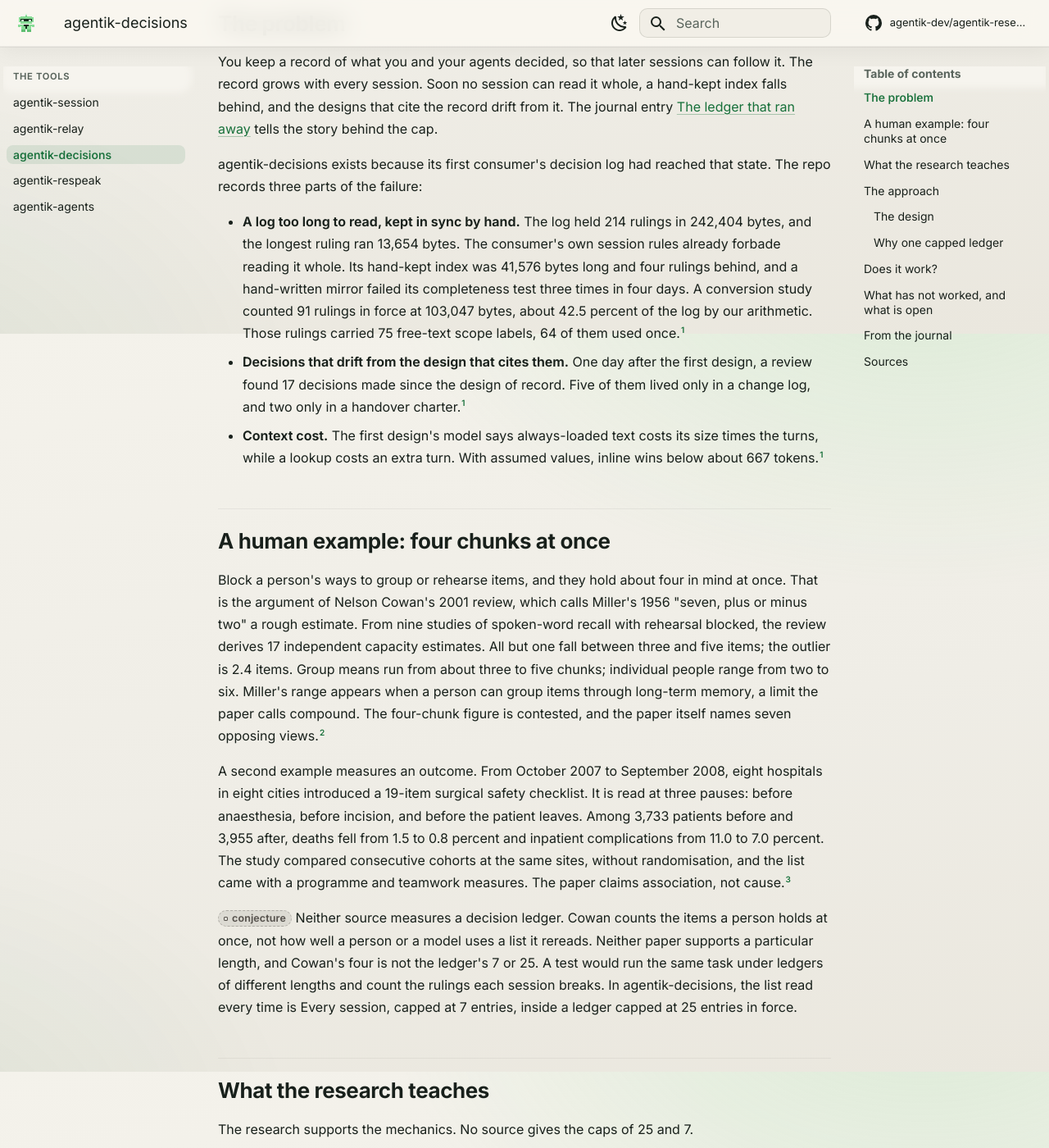
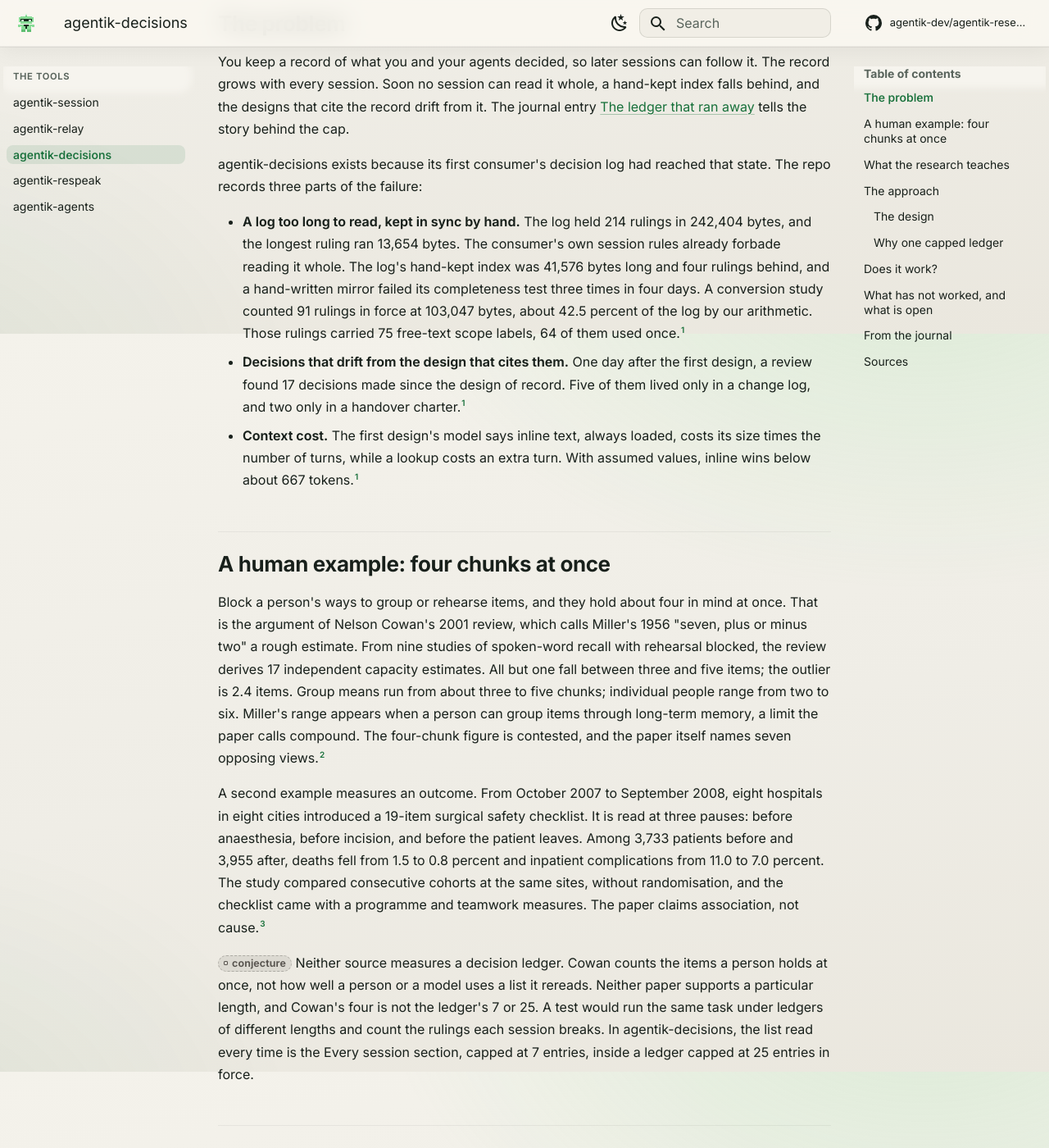
Before and after one commit to agentik-dev/agentik-research, an MkDocs documentation site: the page built from docs/tools/decisions.md, in a window 1280 px wide and 1400 px high, scrolled down 493 px. Shown: the whole window at 82% size. Built offline with MkDocs 1.6.1 and Material for MkDocs 9.7.7, drawn with Linux system fonts in a browser that asks for light colours; comment, search, counter and statistics services are not loaded; some of the changed text lies outside the part shown.

Commit message:
phase 6: the editor's pass on the decisions tool page
Co-Authored-By: Claude Opus 5.5 <noreply@anthropic.com>
Claude-Session: https://claude.ai/code/session_01R5RHzc5egLvnAPkepxJvb8

```diff
--- a/docs/tools/decisions.md
+++ b/docs/tools/decisions.md
@@ -1,24 +1,24 @@
 # agentik-decisions
 
-agentik-decisions gives a repository's owner and its Claude Code sessions one short, sectioned decision ledger, `DECISIONS.md`. It caps the ledger at 25 entries in force, with at most 7 loaded on every session. It renders a small block of the ledger into CLAUDE.md and batches the owner's open questions into one ask per session. The evidence is our use, by one owner, and the benefit is unmeasured. Everything on this page is the repo's record at commit 569a120, its head on 2026-10-14, unless marked otherwise.
+agentik-decisions gives a repository's owner and its Claude Code sessions one short, sectioned decision ledger, `DECISIONS.md`. It caps the ledger at 25 entries in force, with at most 7 loaded in every session. It renders a small block of the ledger into CLAUDE.md and batches the owner's open questions into one ask per session. The evidence is our use, by one owner, and the benefit is unmeasured. Everything on this page is the repo's record at commit 569a120, its head on 2026-10-14, unless marked otherwise.
 
 ## The problem
 
-You keep a record of what you and your agents decided, so that later sessions can follow it. The record grows with every session. Soon no session can read it whole, a hand-kept index falls behind, and the designs that cite the record drift from it. The journal entry [The ledger that ran away](../journal/posts/2026-10-10-the-ledger-that-ran-away.md) tells the story behind the cap.
+You keep a record of what you and your agents decided, so later sessions can follow it. The record grows with every session. Soon no session can read it whole, a hand-kept index falls behind, and the designs that cite the record drift from it. The journal entry [The ledger that ran away](../journal/posts/2026-10-10-the-ledger-that-ran-away.md) tells the story behind the cap.
 
 agentik-decisions exists because its first consumer's decision log had reached that state. The repo records three parts of the failure:
 
-- **A log too long to read, kept in sync by hand.** The log held 214 rulings in 242,404 bytes, and the longest ruling ran 13,654 bytes. The consumer's own session rules already forbade reading it whole. Its hand-kept index was 41,576 bytes long and four rulings behind, and a hand-written mirror failed its completeness test three times in four days. A conversion study counted 91 rulings in force at 103,047 bytes, about 42.5 percent of the log by our arithmetic. Those rulings carried 75 free-text scope labels, 64 of them used once.[^historydesign]
+- **A log too long to read, kept in sync by hand.** The log held 214 rulings in 242,404 bytes, and the longest ruling ran 13,654 bytes. The consumer's own session rules already forbade reading it whole. The log's hand-kept index was 41,576 bytes long and four rulings behind, and a hand-written mirror failed its completeness test three times in four days. A conversion study counted 91 rulings in force at 103,047 bytes, about 42.5 percent of the log by our arithmetic. Those rulings carried 75 free-text scope labels, 64 of them used once.[^historydesign]
 - **Decisions that drift from the design that cites them.** One day after the first design, a review found 17 decisions made since the design of record. Five of them lived only in a change log, and two only in a handover charter.[^historydesign]
-- **Context cost.** The first design's model says always-loaded text costs its size times the turns, while a lookup costs an extra turn. With assumed values, inline wins below about 667 tokens.[^historydesign]
+- **Context cost.** The first design's model says inline text, always loaded, costs its size times the number of turns, while a lookup costs an extra turn. With assumed values, inline wins below about 667 tokens.[^historydesign]
 
 ## A human example: four chunks at once
 
 Block a person's ways to group or rehearse items, and they hold about four in mind at once. That is the argument of Nelson Cowan's 2001 review, which calls Miller's 1956 "seven, plus or minus two" a rough estimate. From nine studies of spoken-word recall with rehearsal blocked, the review derives 17 independent capacity estimates. All but one fall between three and five items; the outlier is 2.4 items. Group means run from about three to five chunks; individual people range from two to six. Miller's range appears when a person can group items through long-term memory, a limit the paper calls compound. The four-chunk figure is contested, and the paper itself names seven opposing views.[^cowan]
 
-A second example measures an outcome. From October 2007 to September 2008, eight hospitals in eight cities introduced a 19-item surgical safety checklist. It is read at three pauses: before anaesthesia, before incision, and before the patient leaves. Among 3,733 patients before and 3,955 after, deaths fell from 1.5 to 0.8 percent and inpatient complications from 11.0 to 7.0 percent. The study compared consecutive cohorts at the same sites, without randomisation, and the list came with a programme and teamwork measures. The paper claims association, not cause.[^haynes]
+A second example measures an outcome. From October 2007 to September 2008, eight hospitals in eight cities introduced a 19-item surgical safety checklist. It is read at three pauses: before anaesthesia, before incision, and before the patient leaves. Among 3,733 patients before and 3,955 after, deaths fell from 1.5 to 0.8 percent and inpatient complications from 11.0 to 7.0 percent. The study compared consecutive cohorts at the same sites, without randomisation, and the checklist came with a programme and teamwork measures. The paper claims association, not cause.[^haynes]
 
-<span class="ev ev-conjecture">conjecture</span> Neither source measures a decision ledger. Cowan counts the items a person holds at once, not how well a person or a model uses a list it rereads. Neither paper supports a particular length, and Cowan's four is not the ledger's 7 or 25. A test would run the same task under ledgers of different lengths and count the rulings each session breaks. In agentik-decisions, the list read every time is Every session, capped at 7 entries, inside a ledger capped at 25 entries in force.
+<span class="ev ev-conjecture">conjecture</span> Neither source measures a decision ledger. Cowan counts the items a person holds at once, not how well a person or a model uses a list it rereads. Neither paper supports a particular length, and Cowan's four is not the ledger's 7 or 25. A test would run the same task under ledgers of different lengths and count the rulings each session breaks. In agentik-decisions, the list read every time is the Every session section, capped at 7 entries, inside a ledger capped at 25 entries in force.
 
 ## What the research teaches
 
@@ -79,19 +79,19 @@ The repo moved from one file per ruling to one ledger, and it ruled out six othe
 
 The benefit is unmeasured. No token count compares a session with and without the block. The first design disclaimed such a count, and nothing in the current design states a saving.[^historydesign][^d18][^d17][^readme] The burn report that would measure the ledger's real share was specified but not built.[^historydesign]
 
-The record holds sizes, not outcomes. On the repo's sample ledger of 1,155 bytes, the block is 563 bytes. On the relay's real ledger of 8,023 bytes, it is 984 bytes in 18 lines.[^src][^tests][^runonrelay] The tool's own repo keeps no ledger, so its own check prints that there is no block to check.[^makefile] Tests pin the cap's edge: 25 entries in force lint clean and 26 fail.[^tests] The only public ledger it has run on has 12 entries.[^readme][^runonrelay] On 2026-10-14 the repo recorded one private consumer's block with 4 Every session entries and 21 title lines, so 25 entries in force, in 7,693 bytes. From those entries it puts a block at both caps, 7 entries in full and 18 title lines, at about 12 KB at the mean entry and 19 KB at the longest, loaded in every session.[^d17] Nothing measures how sessions fare with a ledger at the cap.
+The record holds sizes, not outcomes. On the repo's sample ledger of 1,155 bytes, the block is 563 bytes. On the relay's real ledger of 8,023 bytes, it is 984 bytes in 18 lines.[^src][^tests][^runonrelay] The tool's own repo keeps no ledger, so its own check prints that there is no block to check.[^makefile] Tests pin the cap's edge: 25 entries in force lint clean and 26 fail.[^tests] The only public ledger the tool has run on has 12 entries.[^readme][^runonrelay] On 2026-10-14 the repo recorded one private consumer's block with 4 Every session entries and 21 title lines, so 25 entries in force, in 7,693 bytes. From those entries the repo puts a block at both caps, 7 entries in full and 18 title lines, at about 12 KB at the mean entry and 19 KB at the longest, loaded in every session.[^d17] Nothing measures how sessions fare with a ledger at the cap.
 
 ## What has not worked, and what is open
 
-Two failures came from the tool itself, and both led to changes in the code. On 2026-10-14 the repo merged fixes for findings this site raised in its first review (merge `569a120`).[^rf1]
+Two failures came from the tool itself, and both led to code changes. On 2026-10-14 the repo merged fixes for findings this site raised in its first review (merge `569a120`).[^rf1]
 
-**A cap that blocked the way back under it.** On 2026-10-11 two sittings (two Claude Code sessions) each put four questions, within the cap of five. After their branches merged, the file held eight. An answer removes one question, so the tool's answer verb would have left seven, and it refused with the line "OPEN-QUESTIONS.md:100: 7 questions open; the cap is 5". The sitting set four questions aside by hand, answered, and restored them byte for byte.[^historysessions] Through commit fabb212 the answer's post-write lint still refused on the open-question cap, and no test or backlog item named the case.[^rf1][^nth] On 2026-10-14, commit `8f9847b` dropped the cap problem from that lint and added the test `test_an_answer_over_the_cap_lowers_the_count`. Commit `b967e59` records the change in d18 §1.2. `render --lint` still reports the count.[^src][^answertests][^d18][^rf1] <span class="ev ev-our-use">our use</span> On a synthetic ledger with eight open questions, this site's run of `agentik decisions answer` exits 2 and writes nothing with the code at fabb212. With the code at 569a120 it exits 0 and leaves seven open. The new test fails against the fabb212 code and passes at the head.[^rf1] No consumer's repeat of the case is on record.
+**A cap that blocked the way back under it.** On 2026-10-11 two sittings (two Claude Code sessions) each added four questions, within the cap of five. After their branches merged, the question file held eight. An answer removes one question, so the tool's answer verb would have left seven, and it refused with the line "OPEN-QUESTIONS.md:100: 7 questions open; the cap is 5". The sitting set four questions aside by hand, answered, and restored them byte for byte.[^historysessions] Through commit fabb212 the answer's post-write lint still refused on the open-question cap, and no test or backlog item named the case.[^rf1][^nth] On 2026-10-14, commit `8f9847b` dropped the cap problem from that lint and added the test `test_an_answer_over_the_cap_lowers_the_count`. Commit `b967e59` records the change in d18 §1.2. `render --lint` still reports the count.[^src][^answertests][^d18][^rf1] <span class="ev ev-our-use">our use</span> On a synthetic ledger with eight open questions, this site's run of `agentik decisions answer` exits 2 and writes nothing with the code at fabb212. With the code at 569a120 it exits 0 and leaves seven open. The new test fails against the fabb212 code and passes at the head.[^rf1] No consumer's repeat of the case is on record.
 
 **Verbs that damaged entries.** Answering with `--amends` once dropped an earlier amendment clause. Another time, it cut an entry from 2,267 bytes to 801 while printing only "entry 29 amended". A ledger-shaped `--text` doubled the title and the tail, and the lint passed it. Each failure became a guard. An amending answer keeps the whole tail and prints the old paragraph as replaced. It refuses a paragraph under half the old length unless given a flag. The lint names a doubled title.[^packets]
 
 Still open:
 
-- The owner's authority is a convention, not a guard. The plugin ships no hook, and the lint checks shape, not authorship. The earlier design's reviews showed that a direct edit bypasses a verb-level rule.[^plugin][^reviewadv6]
+- The owner's authority is a convention, not a guard. The plugin ships no hook, and the lint checks shape, not authorship. The first design's reviews showed that a direct edit bypasses a verb-level rule.[^plugin][^reviewadv6]
 - No verb retires an entry in force. At the cap, the only pressure is the failing lint.[^src]
 - A kill between two renames leaves the ledger and the question file disagreeing.[^nth]
 - `ask` may be slow: one unconfirmed sighting put it at about three minutes for two questions. It also rewords a carried question on every run.[^nth]
```
Also changed, not shown: other parts of docs/tools/decisions.md (+1 -1 lines).
